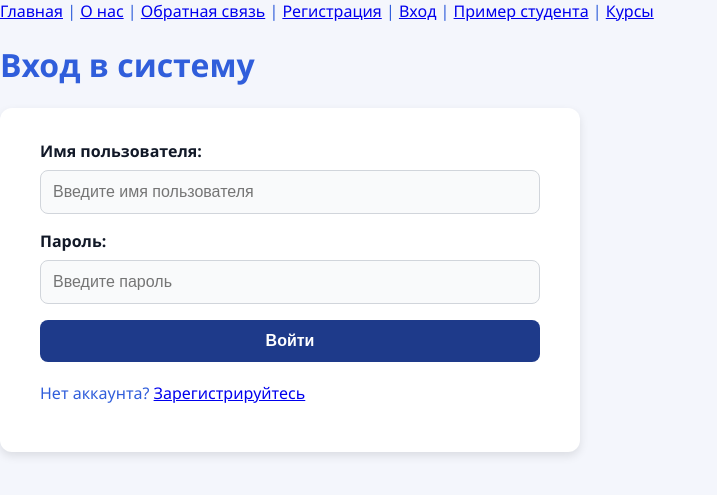
After one commit to eternalsunset671/web_lab, a Django app: page /login/ in a window 1280 px wide. The commit adds this page. Shown: the top 495 px of the page, without its empty margins (0-717 px from the left). Run offline with Django 5.2, Linux system fonts and the light colour scheme.

Commit message:
lab2 is done

```diff
--- /dev/null
+++ b/webtech_lab1/templates/university/base.html
@@ -0,0 +1,24 @@
+<!DOCTYPE html>
+<html>
+<head>
+    <title>Fefu_lab - {% block title %}{% endblock %}</title>
+    {% load static %}
+    <link rel="stylesheet" href="{% static 'university/css/style.css' %}">
+</head>
+<body>
+    <div class="navigation">
+        <a href="/">Главная</a> |
+        <a href="/about/">О нас</a> |
+        <a href="/feedback/">Обратная связь</a> |
+        <a href="/register/">Регистрация</a> |
+        <a href="/login/">Вход</a> |
+        <a href="/student/1/">Пример студента</a> |
+        <a href="/courses/">Курсы</a>
+    </div>
+    <h1>{% block heading %}{% endblock %}</h1>
+
+    {% block content %}{% endblock %}
+
+
+</body>
+</html>
--- /dev/null
+++ b/webtech_lab1/templates/university/login.html
@@ -0,0 +1,32 @@
+{% extends "university/base.html" %}
+
+{% block title %}Вход в систему{% endblock %}
+{% block heading %}Вход в систему{% endblock %}
+
+{% block content %}
+<div class="form-container">
+    <form method="post">
+        {% csrf_token %}
+
+        {% for field in form %}
+            <div class="form-group">
+                {{ field.label_tag }}
+                {{ field }}
+                {% if field.errors %}
+                    <div class="error">
+                        {% for error in field.errors %}
+                            <div>{{ error }}</div>
+                        {% endfor %}
+                    </div>
+                {% endif %}
+            </div>
+        {% endfor %}
+
+        <button type="submit">Войти</button>
+    </form>
+
+    <p style="margin-top: 20px;">
+        Нет аккаунта? <a href="/register/">Зарегистрируйтесь</a>
+    </p>
+</div>
+{% endblock %}
--- /dev/null
+++ b/webtech_lab1/university/forms.py
@@ -0,0 +1,111 @@
+from django import forms
+from django.core.exceptions import ValidationError
+from django.core.validators import validate_email
+from .models import UserProfile
+
+
+class FeedbackForm(forms.Form):
+    name = forms.CharField(
+        label='Имя',
+        min_length=2,
+        max_length=100,
+        widget=forms.TextInput(attrs={'class': 'form-control', 'placeholder': 'Ваше имя'})
+    )
+    email = forms.EmailField(
+        label='Email',
+        widget=forms.EmailInput(attrs={'class': 'form-control', 'placeholder': 'you@example.com'})
+    )
+    subject = forms.CharField(
+        label='Тема',
+        max_length=200,
+        widget=forms.TextInput(attrs={'class': 'form-control'})
+    )
+    message = forms.CharField(
+        label='Сообщение',
+        min_length=10,
+        widget=forms.Textarea(attrs={'class': 'form-control', 'rows': 6})
+    )
+
+    def clean_name(self):
+        name = self.cleaned_data['name'].strip()
+        if len(name) < 2:
+            raise ValidationError('Имя должно содержать минимум 2 символа')
+        return name
+
+    def clean_email(self):
+        email = self.cleaned_data['email'].strip()
+        try:
+            validate_email(email)
+        except ValidationError:
+            raise ValidationError('Некорректный email')
+        return email
+
+
+class RegistrationForm(forms.Form):
+    username = forms.CharField(
+        label='Логин',
+        min_length=3,
+        max_length=150,
+        widget=forms.TextInput(attrs={'class': 'form-control', 'placeholder': 'Логин'})
+    )
+    email = forms.EmailField(
+        label='Email',
+        widget=forms.EmailInput(attrs={'class': 'form-control', 'placeholder': 'you@example.com'})
+    )
+    password = forms.CharField(
+        label='Пароль',
+        min_length=8,
+        widget=forms.PasswordInput(attrs={'class': 'form-control', 'placeholder': 'Пароль'})
+    )
+    password_confirm = forms.CharField(
+        label='Подтверждение пароля',
+        widget=forms.PasswordInput(attrs={'class': 'form-control', 'placeholder': 'Повторите пароль'})
+    )
+
+    def clean_username(self):
+        username = self.cleaned_data['username'].strip()
+        if len(username) < 2:
+            raise ValidationError('Логин должен содержать минимум 2 символа')
+        if UserProfile.objects.filter(username__iexact=username).exists():
+            raise ValidationError('Пользователь с таким логином уже существует')
+        return username
+
+    def clean_email(self):
+        email = self.cleaned_data['email'].strip()
+        if UserProfile.objects.filter(email__iexact=email).exists():
+            raise ValidationError('Пользователь с таким email уже существует')
+        return email
+
+    def clean_password(self):
+        password = self.cleaned_data['password']
+        if len(password) < 8:
+            raise ValidationError('Пароль должен содержать минимум 8 символов')
+        if password.isdigit() or password.isalpha():
+            raise ValidationError('Пароль должен содержать буквы и цифры (и желательно спецсимволы)')
+        return password
+
+    def clean(self):
+        cleaned = super().clean()
+        pw = cleaned.get('password')
+        pwc = cleaned.get('password_confirm')
+        if pw and pwc and pw != pwc:
+            raise ValidationError({'password_confirm': 'Пароли не совпадают'})
+        return cleaned
+
+
+class LoginForm(forms.Form):
+    username = forms.CharField(
+        label='Имя пользователя',
+        max_length=150,
+        widget=forms.TextInput(attrs={
+            'class': 'form-control',
+            'placeholder': 'Введите имя пользователя'
+        })
+    )
+    password = forms.CharField(
+        label='Пароль',
+        widget=forms.PasswordInput(attrs={
+            'class': 'form-control',
+            'placeholder': 'Введите пароль'
+        })
+    )
--- /dev/null
+++ b/webtech_lab1/university/static/university/css/style.css
@@ -0,0 +1,139 @@
+/* === Общие стили === */
+body {
+    font-family: 'Segoe UI', Tahoma, Geneva, Verdana, sans-serif;
+    background: #f4f6fc;
+    color: #305edb;
+    margin: 0;
+    padding: 0;
+}
+
+/* === Шапка и навигация === */
+header {
+    background-color: #1e3a8a;
+    color: #fff;
+    padding: 1rem 0;
+    box-shadow: 0 2px 5px rgba(0, 0, 0, 0.15);
+}
+
+header h1 {
+    text-align: center;
+    margin: 0;
+    font-size: 1.8rem;
+}
+
+nav {
+    text-align: center;
+    margin-top: 10px;
+}
+
+nav a {
+    color: #ffffff;
+    text-decoration: none;
+    margin: 0 15px;
+    font-weight: 500;
+    transition: 0.2s ease-in-out;
+}
+
+nav a:hover {
+    text-decoration: underline;
+    color: #dbeafe;
+}
+
+/* === Контент === */
+main {
+    padding: 2rem;
+    min-height: 70vh;
+    display: flex;
+    justify-content: center;
+    align-items: flex-start;
+}
+
+/* === Контейнер формы === */
+.form-container {
+    background-color: #fff;
+    padding: 2rem 2.5rem;
+    border-radius: 12px;
+    box-shadow: 0 4px 10px rgba(0, 0, 0, 0.1);
+    max-width: 500px;
+    width: 100%;
+}
+
+.form-container h2 {
+    text-align: center;
+    margin-bottom: 1.5rem;
+    color: #1e3a8a;
+}
+
+/* === Поля формы === */
+.form-group {
+    margin-bottom: 1rem;
+}
+
+label {
+    display: block;
+    font-weight: 600;
+    margin-bottom: 0.5rem;
+    color: #111827;
+}
+
+input[type="text"],
+input[type="email"],
+input[type="password"],
+textarea {
+    width: 100%;
+    padding: 0.75rem;
+    border: 1px solid #d1d5db;
+    border-radius: 8px;
+    font-size: 1rem;
+    box-sizing: border-box;
+    background-color: #f9fafb;
+}
+
+textarea {
+    resize: vertical;
+    min-height: 100px;
+}
+
+input:focus,
+textarea:focus {
+    outline: none;
+    border-color: #2563eb;
+    background-color: #fff;
+    box-shadow: 0 0 0 2px rgba(37, 99, 235, 0.2);
+}
+
+/* === Ошибки === */
+.error {
+    color: #dc2626;
+    font-size: 0.9rem;
+    margin-top: 5px;
+}
+
+/* === Кнопка === */
+button,
+input[type="submit"] {
+    background-color: #1e3a8a;
+    color: #fff;
+    padding: 0.75rem 1.5rem;
+    border: none;
+    border-radius: 8px;
+    font-size: 1rem;
+    font-weight: 600;
+    cursor: pointer;
+    width: 100%;
+    transition: 0.2s ease-in-out;
+}
+
+button:hover,
+input[type="submit"]:hover {
+    background-color: #2563eb;
+}
+
+/* === Футер === */
+footer {
+    background-color: #1e3a8a;
+    color: #ffffff;
+    text-align: center;
+    padding: 1rem;
+    font-size: 0.9rem;
+}
--- a/webtech_lab1/university/urls.py
+++ b/webtech_lab1/university/urls.py
@@ -1,6 +1,8 @@
 from django.urls import path
 from . import views
 
+# TODO
+# пофиксить страницы студентов
 
 urlpatterns = [
     path('', views.home_page, name='home_page'),
@@ -8,4 +10,9 @@ urlpatterns = [
     path('student/<int:student_id>/', views.student_profile, name='student'),
     path('courses/', views.CourseListView.as_view(), name='courses'),
     path('course/<slug:course_slug>/', views.CourseView.as_view(), name='course'),
+
+    path('feedback/', views.feedback_view, name='feedback'),
+    path('register/', views.register_view, name='register'),
+    path('login/', views.login_view, name='login'),
+    path('contact/', views.contact, name='contact')
 ]
--- a/webtech_lab1/university/views.py
+++ b/webtech_lab1/university/views.py
@@ -1,31 +1,49 @@
-from django.http import HttpResponse, Http404, HttpResponseNotFound
-from django.shortcuts import render
+from django.shortcuts import render, redirect
 from django.views import View
+from django.http import Http404
+from .forms import FeedbackForm, RegistrationForm, LoginForm
+from .models import UserProfile
+from django.contrib import messages
+from django.utils.html import escape
+from django.contrib.auth.hashers import make_password
+
+STUDENTS_DATA = {
+    1: {'info': 'Иван Петров', 'faculty': 'Кибербезопасность', 'status': 'Активный', 'year': 3},
+    2: {'info': 'Мария Сидорова', 'faculty': 'Информатика', 'status': 'Активный', 'year': 2},
+    3: {'info': 'Алексей Козлов', 'faculty': 'Программная инженерия', 'status': 'Выпускник', 'year': 5}
+}
+
 
 def home_page(request):
     '''представление, которое рендерит шаблон index.html.'''
     return render(request, 'university/index.html', {})
+
 
 class AboutView(View):
     '''Class-Based Views для получения страницы О нас'''
     def get(self, request):
         return render(request, 'university/about.html', {})
 
+
 def student_profile(request, student_id):
     '''представление, которое рендерит страницы шаблонов динамически
     для студентов с номерами от 1 до 100, иначе возвращает 404
     и кнопки переходов между страницами студентов '''
-    if student_id > 100 or student_id < 1:
+    if student_id > 100 or student_id < 1 or student_id not in STUDENTS_DATA:
         return render(request, 'university/not_found.html', status=404)
-    context = {
-        'student_id': student_id,
-        'name': f'Иван Иванов (пример {student_id})',
-        'group': 'C9121-10.03.01ммзи',
-        'prev_id': student_id - 1 if student_id > 1 else None,
-        'next_id': student_id + 1 if student_id < 100 else None,
-    }
-    return render(request, 'university/student.html', context)
-
+    if student_id in STUDENTS_DATA:
+        student_data = STUDENTS_DATA[student_id]
+        return render(request, 'university/student.html', {
+            'student_id': student_id,
+            'info': student_data['info'],
+            'faculty': student_data['faculty'],
+            'status': student_data['status'],
+            'year': student_data['year'],
+            'prev_id': student_id - 1 if student_id > 1 else None,
+            'next_id': student_id + 1 if student_id < 100 else None,
+        })
+    else:
+        raise Http404("Студент с таким ID не найден")
 
 class CourseListView(View):
     '''Страница со списком курсов'''
@@ -38,18 +56,81 @@ class CourseListView(View):
 class CourseView(View):
     '''Страницы с курсами для динамической отрисовки'''
     COURSES = {
-        'introduction-to-django': 'Введение в Django',
-        'web-technologies': 'Веб-технологии',
-        'python-basics': 'Основы Python'
+        'python-basics': {'name': 'Основы программирования на Python', 'duration': 36, 'description': 'Базовый курс...', 'instructor': 'Доцент Петров И.С.', 'level': 'Начальный'},
+        'web-security': {'name': 'Веб-безопасность', 'duration': 48, 'description': 'Курс по защите веб-приложений', 'instructor': 'Профессор Сидоров А.В.', 'level': 'Продвинутый'},
+        'network-defense': {'name': 'Защита сетей', 'duration': 42, 'description': 'Методы защиты сетей', 'instructor': 'Доцент Козлова М.П.', 'level': 'Средний'}
     }
 
     def get(self, request, course_slug):
-        title = self.COURSES.get(course_slug)
-        if not title:
+        course = self.COURSES.get(course_slug)
+        if not course:
             raise Http404('Курс не найден')
-        context = {'course_slug': course_slug, 'title': title}
+
+        # Список слагов в порядке определения
+        slugs = list(self.COURSES.keys())
+        index = slugs.index(course_slug)
+
+        # Определяем соседние курсы
+        prev_slug = slugs[index - 1] if index > 0 else None
+        next_slug = slugs[index + 1] if index < len(slugs) - 1 else None
+
+        context = {
+            'course_slug': course_slug,
+            'title': course,
+            'prev_slug': prev_slug,
+            'next_slug': next_slug,
+            'courses': self.COURSES
+        }
         return render(request, 'university/course.html', context)
+
 
 def custom_404(request, exception=None):
     '''специанльная страница для ошибки 404'''
     return render(request, 'university/not_found.html', status=404)
+
+
+def feedback_view(request):
+    if request.method == 'POST':
+        form = FeedbackForm(request.POST)
+        if form.is_valid():
+            data = form.cleaned_data
+            message = f"Спасибо, {escape(data['name'])}! Ваше сообщение получено."
+            return render(request, 'university/success.html', {'title': 'Сообщение отправлено', 'message': message})
+    else:
+        form = FeedbackForm()
+    return render(request, 'university/feedback.html', {'form': form, 'title': 'Обратная связь'})
+
+
+def register_view(request):
+    if request.method == 'POST':
+        form = RegistrationForm(request.POST)
+        if form.is_valid():
+            data = form.cleaned_data
+            hashed_pw = make_password(data['password'])
+            user = UserProfile.objects.create(username=data['username'], email=data['email'], password=hashed_pw)
+            message = f"Пользователь {escape(user.username)} успешно зарегистрирован."
+            return render(request, 'university/success.html', {'title': 'Регистрация успешна', 'message': message})
+    else:
+        form = RegistrationForm()
+    return render(request, 'university/register.html', {'form': form, 'title': 'Регистрация'})
+
+
+def login_view(request):
+    if request.method == 'POST':
+        form = LoginForm(request.POST)
+        if form.is_valid():
+            return render(request, 'university/success.html', {
+                'message': 'Вход выполнен успешно! Добро пожаловать в систему.',
+                'title': 'Вход в систему'
+            })
+    else:
+        form = LoginForm()
+
+    return render(request, 'university/login.html', {
+        'form': form,
+        'title': 'Вход в систему'
+    })
+
+
+def contact(request):
+    return render(request, 'university/contact.html')
--- a/webtech_lab1/webtech_lab1/settings.py
+++ b/webtech_lab1/webtech_lab1/settings.py
@@ -55,7 +55,9 @@ ROOT_URLCONF = 'webtech_lab1.urls'
 TEMPLATES = [
     {
         'BACKEND': 'django.template.backends.django.DjangoTemplates',
-        'DIRS': [os.path.join(BASE_DIR, 'templates')],
+        'DIRS': [os.path.join(BASE_DIR, 'templates'),
+                 os.path.join(BASE_DIR, 'static')
+                 ],
         'APP_DIRS': True,
         'OPTIONS': {
             'context_processors': [
```
Also changed, not shown: webtech_lab1/templates/university/about.html (+10 -9 lines), webtech_lab1/templates/university/contact.html (added, +22 -0 lines), webtech_lab1/templates/university/course.html (+27 -13 lines), webtech_lab1/templates/university/courses.html (+6 -7 lines), webtech_lab1/templates/university/feedback.html (added, +32 -0 lines), webtech_lab1/templates/university/index.html (+10 -16 lines), webtech_lab1/templates/university/not_found.html (+7 -12 lines), webtech_lab1/templates/university/register.html (added, +27 -0 lines), webtech_lab1/templates/university/student.html (+9 -9 lines), webtech_lab1/templates/university/success.html (added, +20 -0 lines), webtech_lab1/university/models.py (+11 -1 lines), webtech_lab1/university/migrations/0001_initial.py (added).
